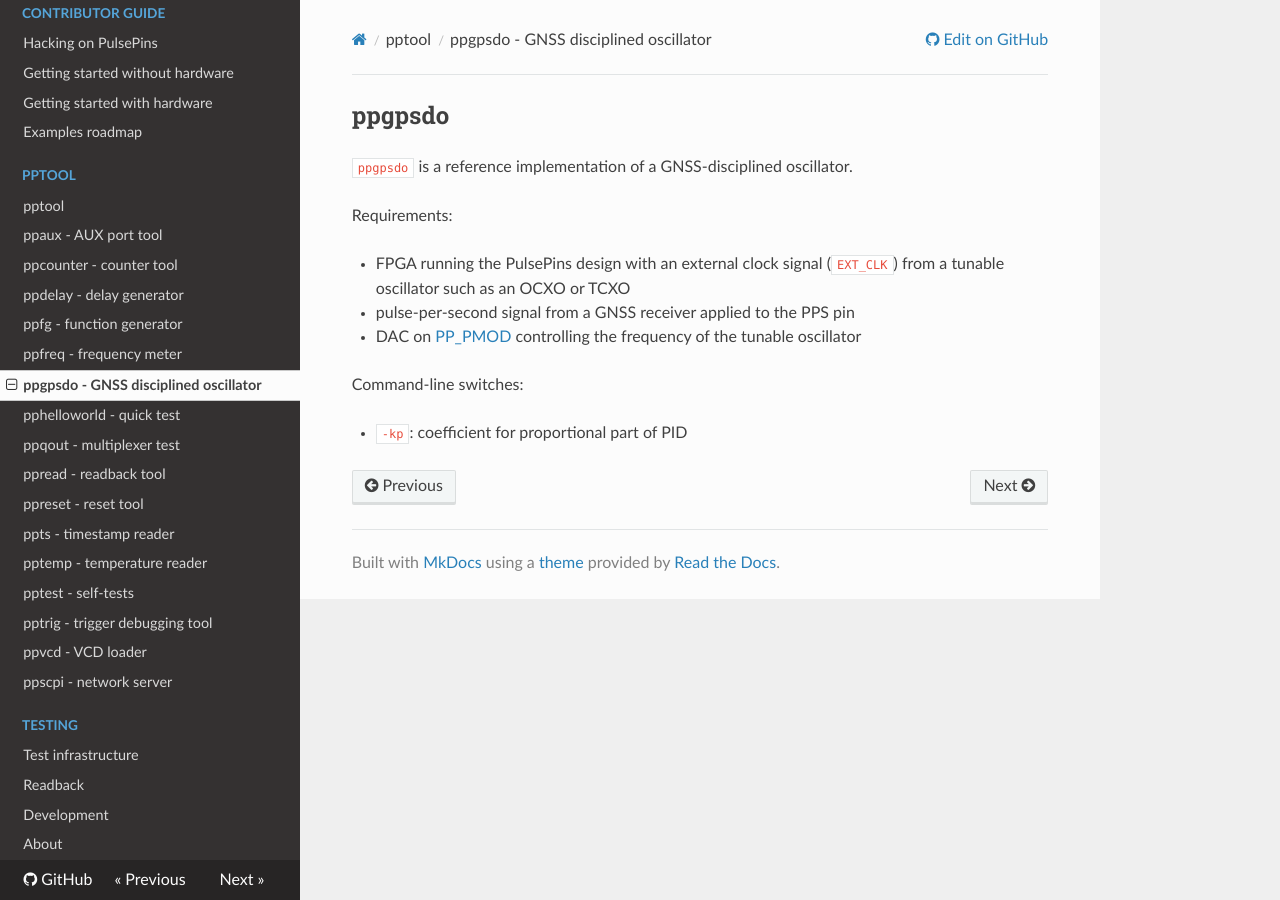
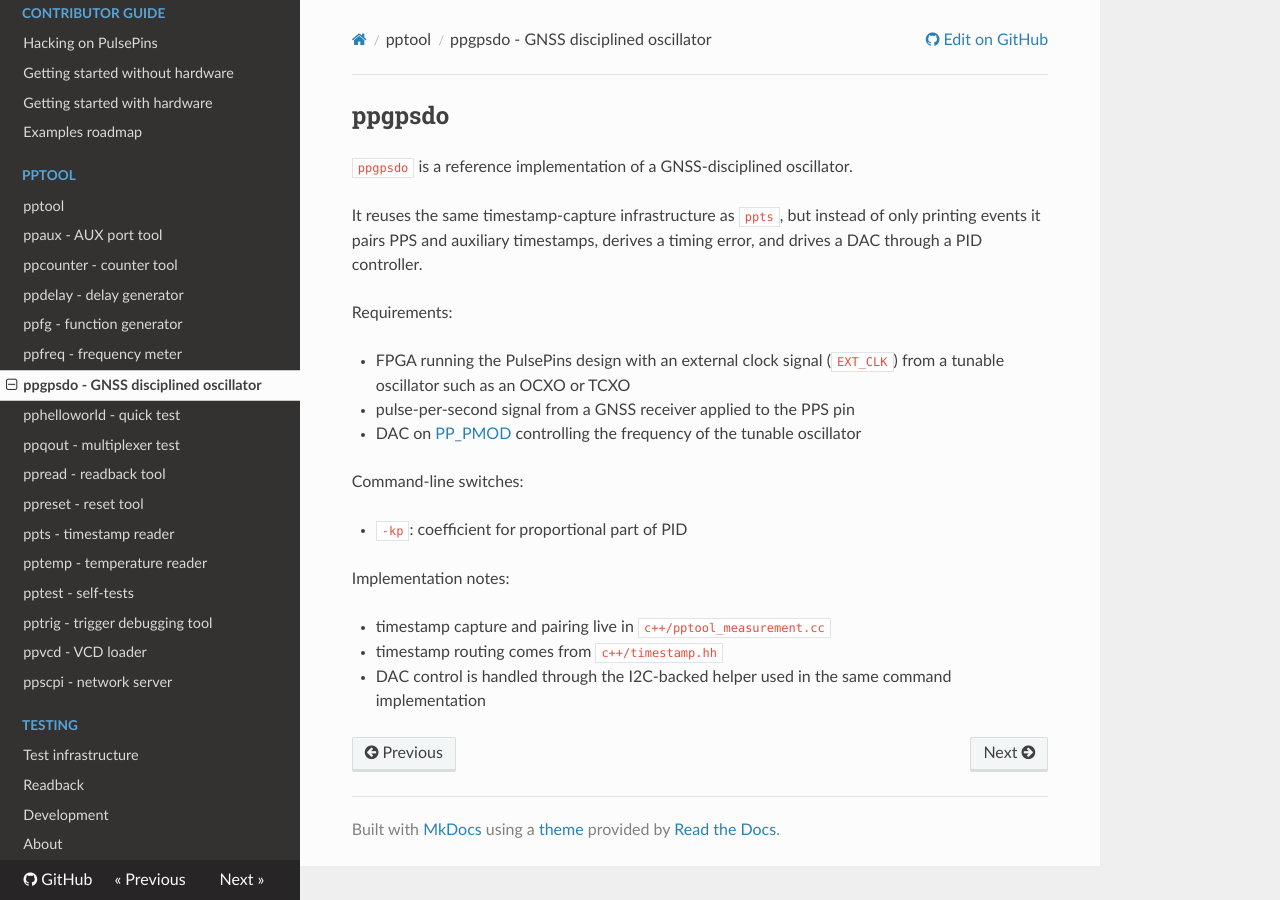
Before and after one commit to rokzitko/PulsePins, an MkDocs documentation site: the page built from docs/docs/ppgpsdo.md, in a window 1280 px wide. Built offline with MkDocs 1.6.1, drawn with Linux system fonts in a browser that asks for light colours; nearby versions of some CDN libraries.

Commit message:
document timing measurement interfaces

```diff
--- a/docs/docs/ppgpsdo.md
+++ b/docs/docs/ppgpsdo.md
@@ -1,6 +1,8 @@
 ## ppgpsdo
 
 `ppgpsdo` is a reference implementation of a GNSS-disciplined oscillator.
+
+It reuses the same timestamp-capture infrastructure as `ppts`, but instead of only printing events it pairs PPS and auxiliary timestamps, derives a timing error, and drives a DAC through a PID controller.
 
 Requirements:
 
@@ -11,3 +13,9 @@ Requirements:
 Command-line switches:
 
 * ``-kp``: coefficient for proportional part of PID
+
+Implementation notes:
+
+* timestamp capture and pairing live in `c++/pptool_measurement.cc`
+* timestamp routing comes from `c++/timestamp.hh`
+* DAC control is handled through the I2C-backed helper used in the same command implementation
```
Also changed, not shown: docs/docs/freq_meter.md (+7 -0 lines), docs/docs/ppfreq.md (+1 -1 lines), docs/docs/ppts.md (+1 -1 lines), docs/docs/timestamp.md (+7 -0 lines), 4 other files.
